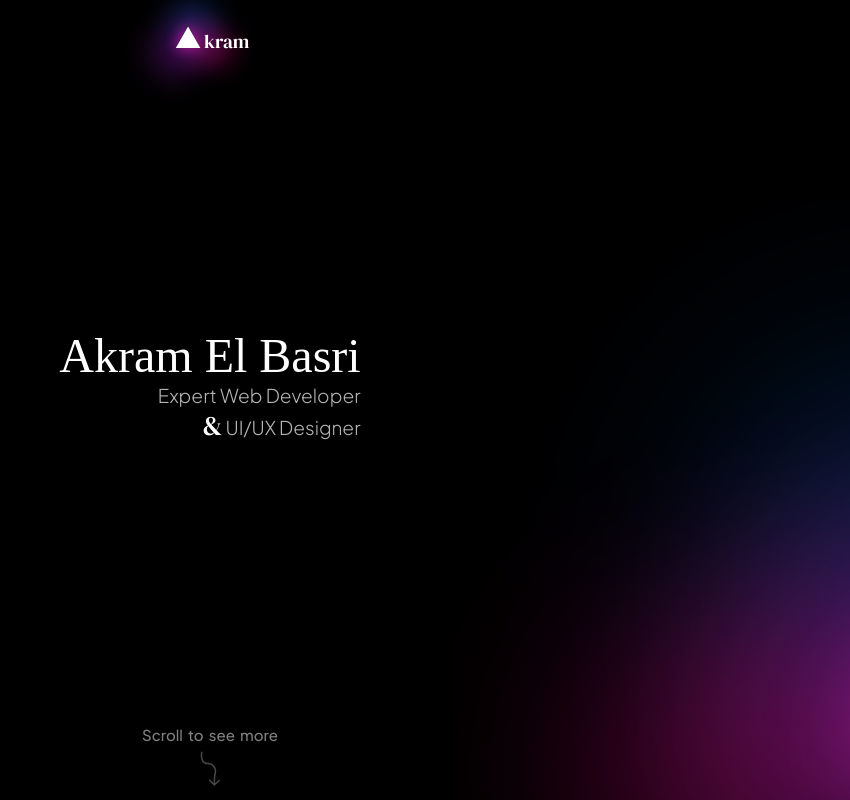
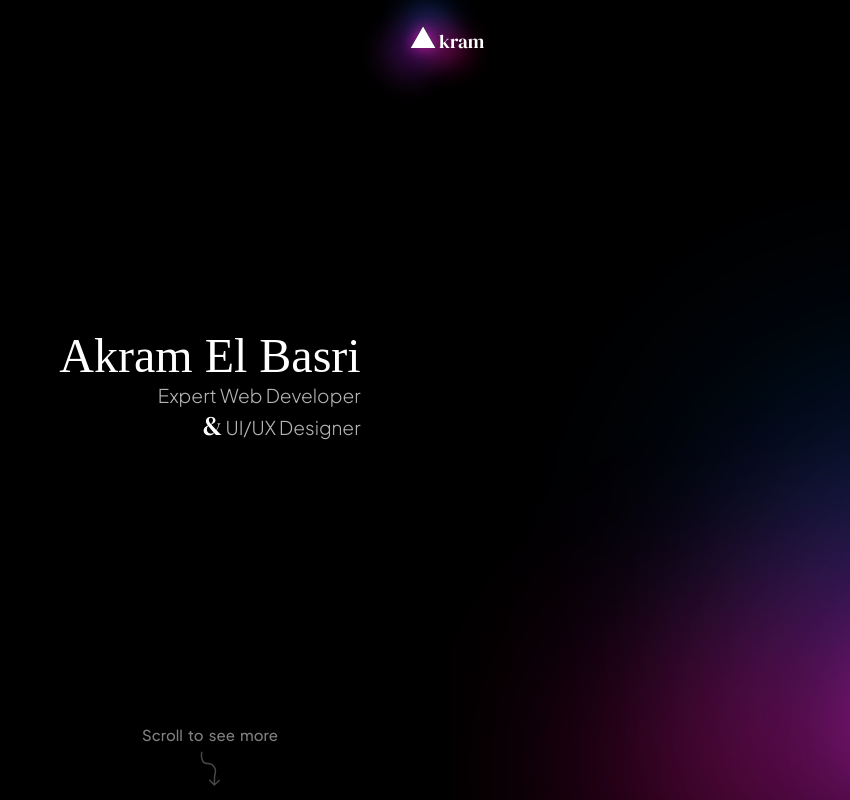
Before and after one commit to akramthedev/new-portfolio, a React (Create React App) app: page / in a window 1280 px wide. Shown: the top 800 px of the page, without its empty margins (430-1280 px from the left). Built offline with nearby package versions, Linux system fonts and the light colour scheme; a web font is replaced by a local one.

Commit message:
Update App.js

```diff
--- a/src/App.js
+++ b/src/App.js
@@ -1,17 +1,19 @@
 import {BrowserRouter, Routes, Route} from "react-router-dom"
-import Home from './Pages/Home';
-
+import Home from './Pages/Home.jsx';
+import "./index.css";
 
 function App() {
   return (
     <div className="App">
-      <BrowserRouter>
+    <div className="App2">
+    <BrowserRouter>
         <Routes>
           <Route path="/" element={<Home />} />
         </Routes>
       </BrowserRouter>
-    </div>
-  );
+      </div>
+      </div>
+    );
 }
 
 export default App;
```
